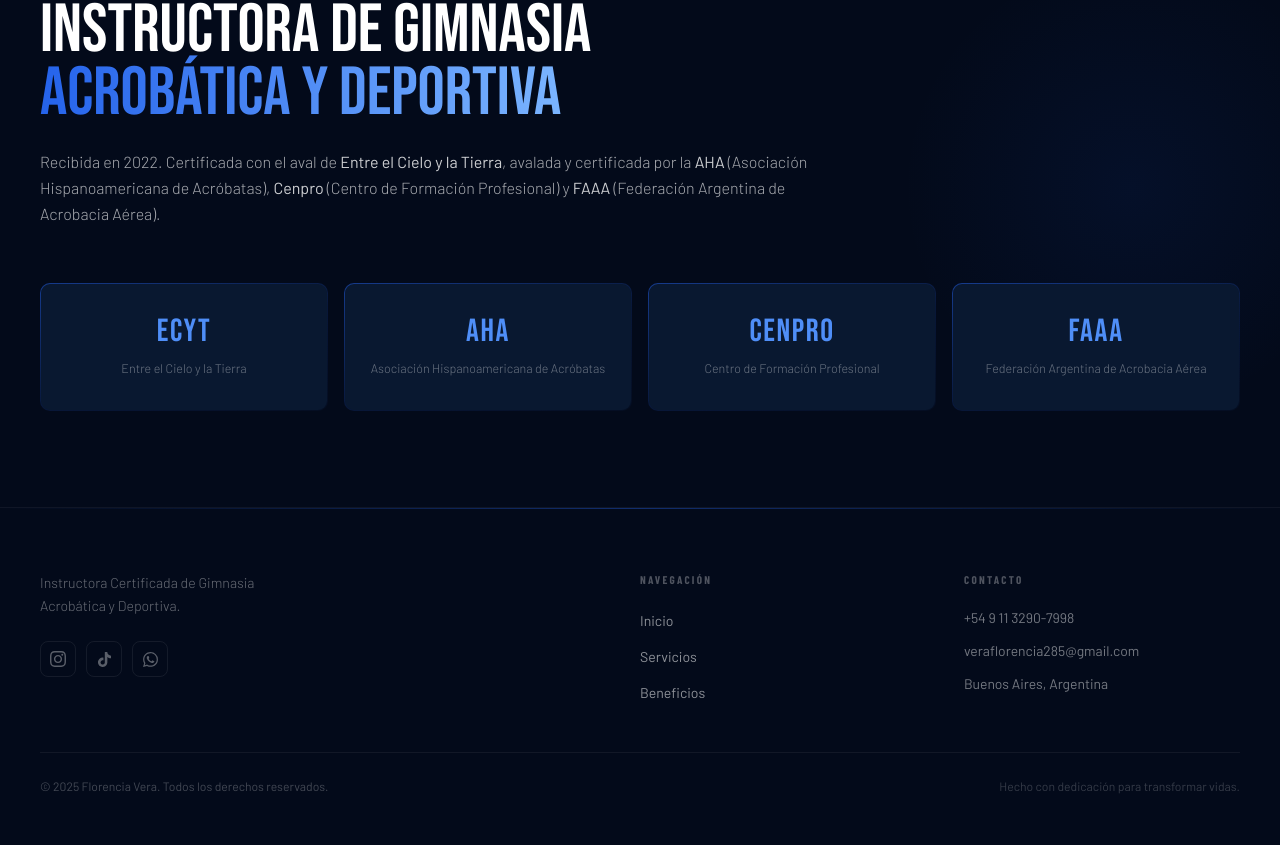
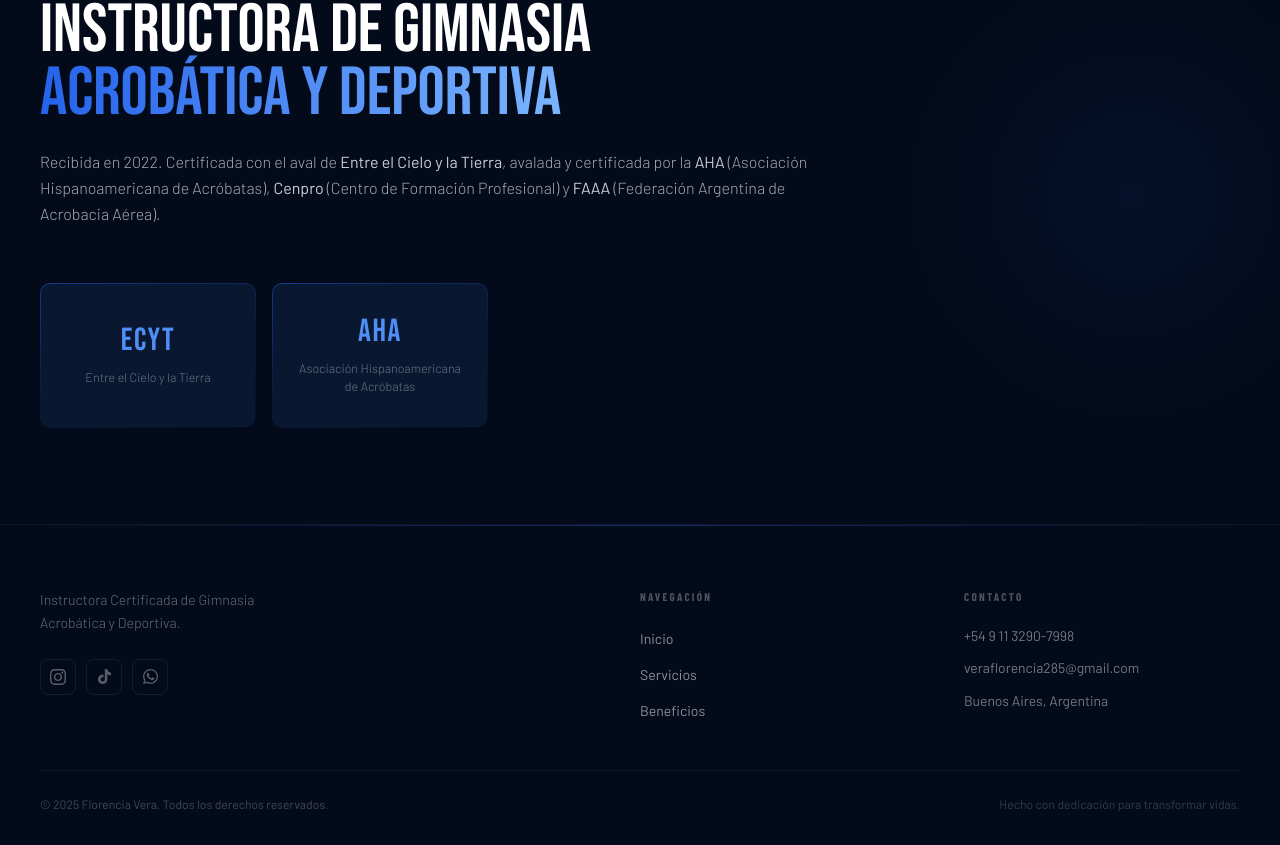
Before and after one commit to santiagogallero/florencia-vera, a React (Vite) app: page / in a window 1280 px wide. Shown: the part 4637-5482 px from the top of the page. Built offline with nearby package versions, Linux system fonts and the light colour scheme; a web font is replaced by a local one.

Commit message:
Add base CSS styles and utility classes for layout and design

```diff
--- a/src/components/Credentials.jsx
+++ b/src/components/Credentials.jsx
@@ -1,10 +1,8 @@
 import { useInView } from '../hooks/useInView'
 
 const CERTS = [
-  { abbr: 'ECYT',   full: 'Entre el Cielo y la Tierra' },
-  { abbr: 'AHA',    full: 'Asociación Hispanoamericana de Acróbatas' },
-  { abbr: 'CENPRO', full: 'Centro de Formación Profesional' },
-  { abbr: 'FAAA',   full: 'Federación Argentina de Acrobacia Aérea' },
+  { abbr: 'ECYT', full: 'Entre el Cielo y la Tierra' },
+  { abbr: 'AHA',  full: 'Asociación Hispanoamericana de Acróbatas' },
 ]
 
 export default function Credentials() {
@@ -52,7 +50,7 @@ export default function Credentials() {
         </div>
 
         {/* Certification badges */}
-        <div ref={certsRef} className="grid sm:grid-cols-2 lg:grid-cols-4 gap-4">
+        <div ref={certsRef} className="grid sm:grid-cols-2 gap-4 max-w-md">
           {CERTS.map(({ abbr, full }, i) => (
             <div
               key={abbr}
```
Also changed, not shown: 4 other files (tests, documents, lock files or other folders).
